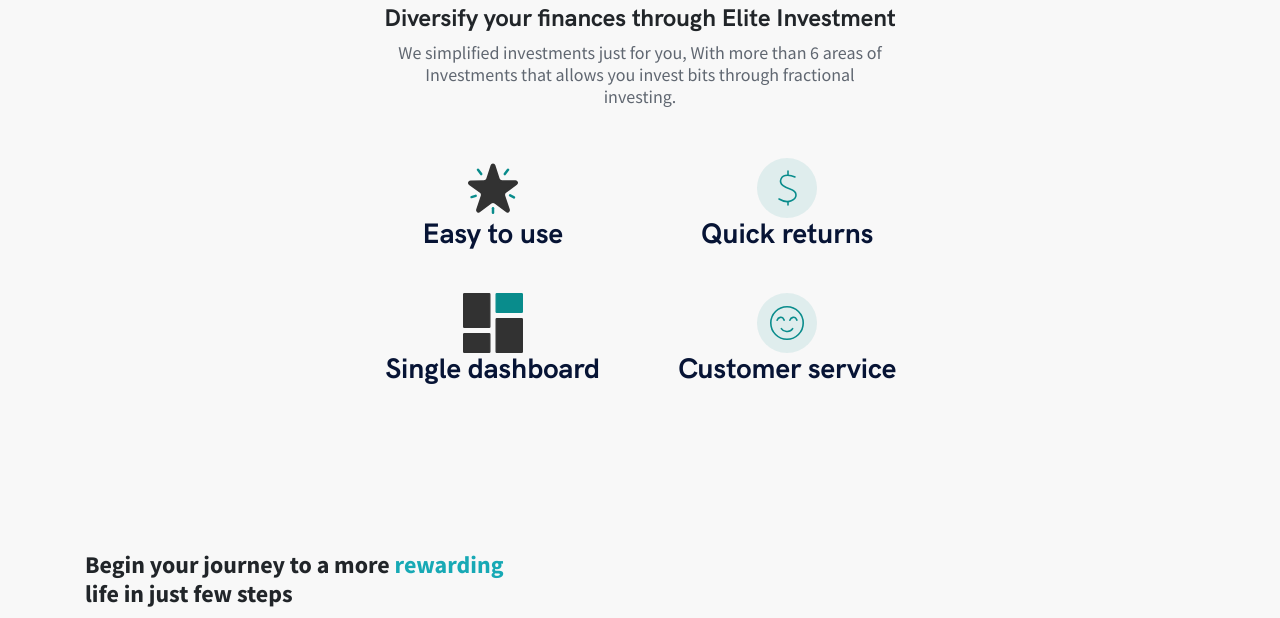
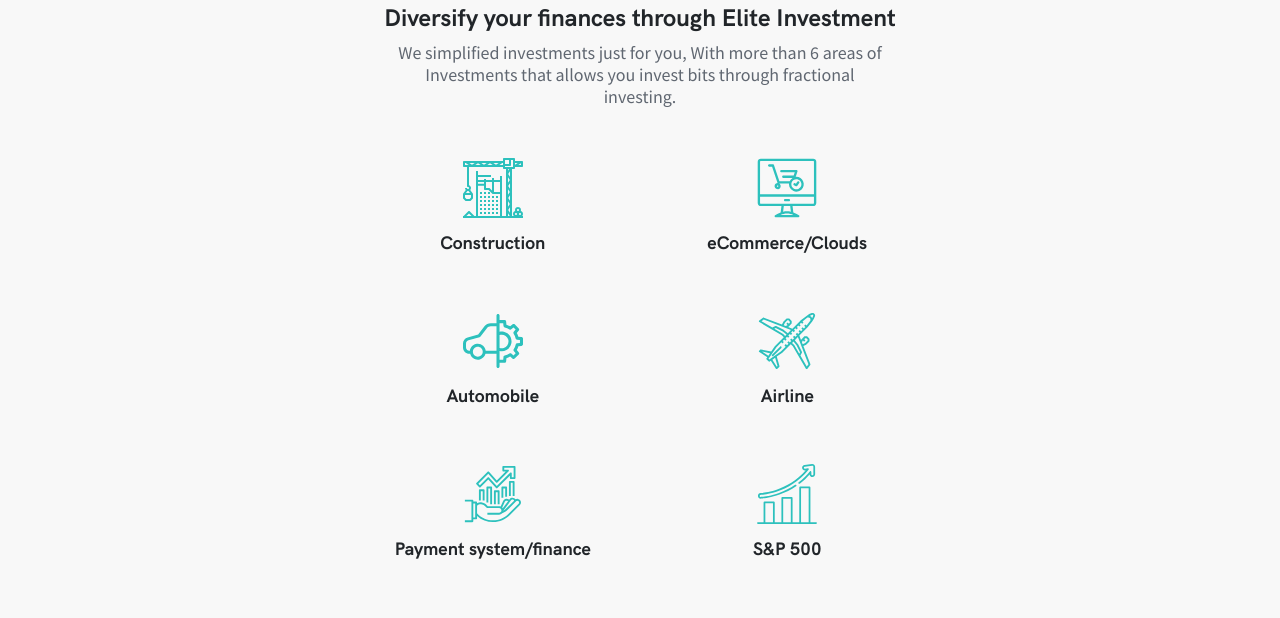
Before and after one commit to jideabdqudus/Elite_web, a Gatsby site: page / in a window 1280 px wide. Shown: the part 1133-1751 px from the top of the page. Built offline with nearby package versions, Linux system fonts and the light colour scheme; Gatsby itself is replaced by a stand-in of ours; grey boxes are pictures that could not be loaded.

Commit message:
Added Commit

```diff
--- a/package.json
+++ b/package.json
@@ -7,6 +7,9 @@
   "dependencies": {
     "@amcharts/amcharts4": "^4.9.37",
     "@amcharts/amcharts4-geodata": "^4.1.17",
+    "@fortawesome/fontawesome-svg-core": "^1.2.32",
+    "@fortawesome/free-solid-svg-icons": "^5.15.1",
+    "@fortawesome/react-fontawesome": "^0.1.13",
     "@material-ui/core": "^4.11.0",
     "@reach/router": "^1.3.4",
     "animate.css": "^4.1.0",
--- a/src/components/sections/areas.js
+++ b/src/components/sections/areas.js
@@ -7,8 +7,13 @@
 import smileImg from "../../images/smileImg.svg"
 import { Row, Col } from "reactstrap"
 import { Section, Container } from "../global"
-import { faCoffee } from "font-awesome"
-
+import Construction from "../../images/001-hook.svg"
+import eCommerce from "../../images/003-shopping-cart.svg"
+import autoMobile from "../../images/005-service.svg"
+import Airline from "../../images/008-plane.svg"
+import Payment from "../../images/012-risk.svg"
+import SP500 from "../../images/009-stats.svg"
+import Services from "../../images/011-management-service.svg"
 const Areas = () => (
   <Section
     id="features"
@@ -51,39 +56,96 @@
           <FeaturesGrid>
             <FeatureItem>
               <img
-                src={darkExtra}
-                alt="darkExtra"
+                src={Construction}
+                alt="Construction"
                 width={"60px"}
                 height={"60px"}
               />
-              <FeatureTitle>Easy to use</FeatureTitle>
+              <h3
+                style={{
+                  color: "#212529",
+                  fontSize: "18px",
+                  fontWeight: "700",
+                  marginBottom: ".5rem",
+                }}
+              >
+                Construction
+              </h3>
             </FeatureItem>
             <FeatureItem>
               <img
-                src={totalSale}
-                alt="pieChart"
+                src={eCommerce}
+                alt="eCommerce"
                 width={"60px"}
                 height={"60px"}
               />
-              <FeatureTitle>Quick returns</FeatureTitle>
+              <h3
+                style={{
+                  color: "#212529",
+                  fontSize: "18px",
+                  fontWeight: "700",
+                  marginBottom: ".5rem",
+                }}
+              >
+                eCommerce/Clouds
+              </h3>
             </FeatureItem>
             <FeatureItem>
               <img
-                src={darkDashboardIcon}
-                alt="darkDashboard"
+                src={autoMobile}
+                alt="autoMobile"
                 width={"60px"}
                 height={"60px"}
               />
-              <FeatureTitle>Single dashboard</FeatureTitle>
+              <h3
+                style={{
+                  color: "#212529",
+                  fontSize: "18px",
+                  fontWeight: "700",
+                  marginBottom: ".5rem",
+                }}
+              >
+                Automobile
+              </h3>
             </FeatureItem>
             <FeatureItem>
-              <img
-                src={smileImg}
-                alt="smileImg"
-                width={"60px"}
-                height={"60px"}
-              />
-              <FeatureTitle>Customer service</FeatureTitle>
+              <img src={Airline} alt="Airline" width={"60px"} height={"60px"} />
+              <h3
+                style={{
+                  color: "#212529",
+                  fontSize: "18px",
+                  fontWeight: "700",
+                  marginBottom: ".5rem",
+                }}
+              >
+                Airline
+              </h3>
+            </FeatureItem>
+            <FeatureItem>
+              <img src={Payment} alt="Payment" width={"60px"} height={"60px"} />
+              <h3
+                style={{
+                  color: "#212529",
+                  fontSize: "18px",
+                  fontWeight: "700",
+                  marginBottom: ".5rem",
+                }}
+              >
+                Payment system/finance
+              </h3>
+            </FeatureItem>
+            <FeatureItem>
+              <img src={SP500} alt="SP500" width={"60px"} height={"60px"} />
+              <h3
+                style={{
+                  color: "#212529",
+                  fontSize: "18px",
+                  fontWeight: "700",
+                  marginBottom: ".5rem",
+                }}
+              >
+                S&P 500
+              </h3>
             </FeatureItem>
           </FeaturesGrid>
         </Col>
```
Also changed, not shown: src/images/001-hook.svg (added), src/images/002-house.svg (added), src/images/003-shopping-cart.svg (added), src/images/004-online-shopping.svg (added), src/images/005-service.svg (added), src/images/006-car.svg (added), src/images/007-takeoff-the-plane.svg (added), src/images/008-plane.svg (added), src/images/009-stats.svg (added), src/images/010-bars.svg (added), src/images/011-management-service.svg (added), src/images/012-risk.svg (added), 1 other file.
